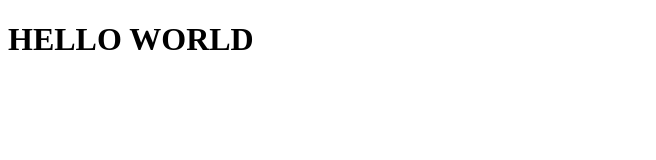
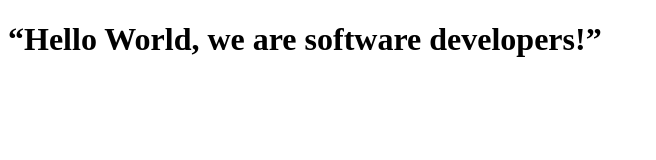
Before and after one commit to mandelatuks/trieal-by-mandela-and-yaynshet, a plain HTML site: page index.html in a window 1280 px wide. Shown: the whole page, without its empty margins (0-656 px from the left). Drawn offline with Linux system fonts and the light colour scheme.

Commit message:
hello world has been updated by yaynshet

```diff
--- a/index.html
+++ b/index.html
@@ -7,7 +7,7 @@
   </head>
 
   <body>
-    <h1>HELLO WORLD</h1>
+    <h1>“Hello World, we are software developers!”</h1>
     <script src="https://cdn.freecodecamp.org/testable-projects-fcc/v1/bundle.js"></script>
 
 
```
